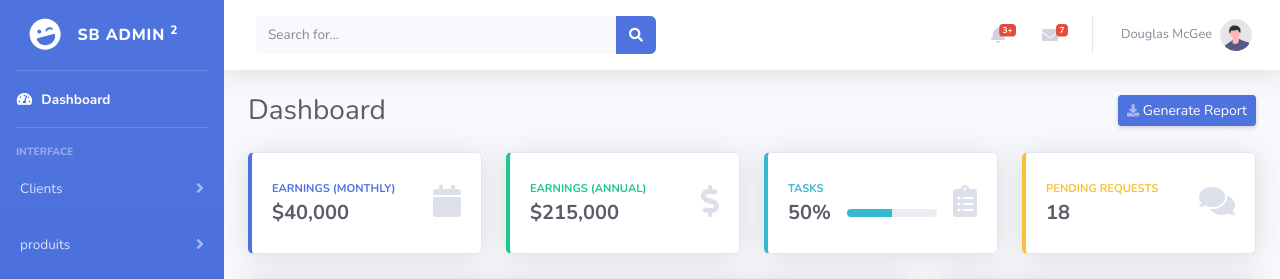
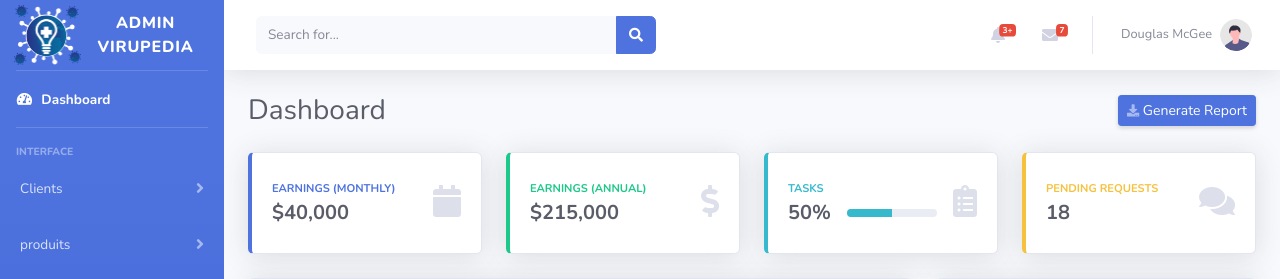
Before and after one commit to Virupedia/virupedia, a PHP site: page /webprojettest/ in a window 1280 px wide. Shown: the top 279 px of the page. Run offline with PHP 8.4, Linux system fonts and the light colour scheme.

Commit message:
Sidebar Adapt and Update for liv

```diff
--- a/views/back/sidebar.php
+++ b/views/back/sidebar.php
@@ -1,5 +1,5 @@
-     <!-- Custom fonts for this template-->
-     <link href="vendor/fontawesome-free/css/all.min.css" rel="stylesheet" type="text/css">
+          <!-- Custom fonts for this template-->
+          <link href="vendor/fontawesome-free/css/all.min.css" rel="stylesheet" type="text/css">
      <link href="https://fonts.googleapis.com/css?family=Nunito:200,200i,300,300i,400,400i,600,600i,700,700i,800,800i,900,900i" rel="stylesheet">
 
      <!-- Custom styles for this template-->
@@ -10,11 +10,13 @@
 
          <!-- Sidebar - Brand -->
          <a class="sidebar-brand d-flex align-items-center justify-content-center" href="index.php">
-             <div class="sidebar-brand-icon rotate-n-15">
-                 <i class="fas fa-laugh-wink"></i>
+             <div class="sidebar-brand-icon ">
+             <i class="table-img">
+                                                    <img width="67" src="../front/images/logo.png "> </i>
              </div>
-             <div class="sidebar-brand-text mx-3">SB Admin <sup>2</sup></div>
+             <div class="sidebar-brand-text mx-3">Admin Virupedia</div>
          </a>
+
 
          <!-- Divider -->
          <hr class="sidebar-divider my-0">
@@ -134,8 +136,10 @@
              <div id="collapseLivraison" class="collapse" aria-labelledby="headingLivraison" data-parent="#accordionSidebar">
                  <div class="bg-white py-2 collapse-inner rounded">
                      <h6 class="collapse-header">Custom Livraison:</h6>
-                     <a class="collapse-item" href="gererLivraison.php">Consulter Livraison</a>
-                     <a class="collapse-item" href="gererlivreur.php">gerer Livreur</a>
+                     <a class="collapse-item" href="AjouterLivraison.php">Ajouter Livraison</a>
+                     <a class="collapse-item" href="ModifierLivraison.php">Editer Livraison</a>
+                     <a class="collapse-item" href="AjouterLivreur.php">Ajouter Livreur</a>
+                     <a class="collapse-item" href="ModifierLivreur.php">Editer Livreur</a>
 
                  </div>
              </div>
```
